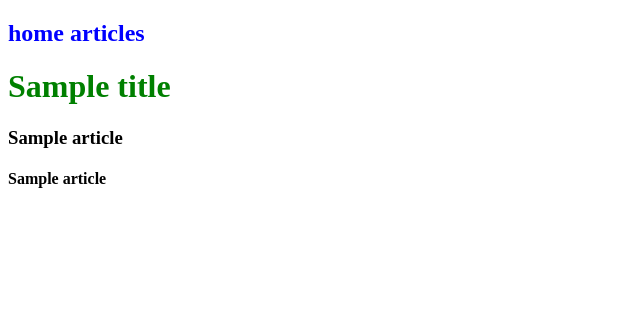
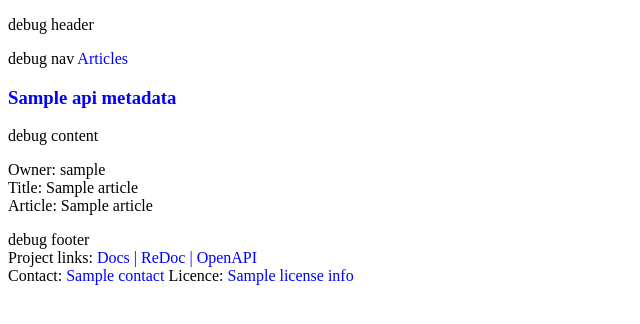
Before and after one commit to surugh/FastAPI_SQLAlchemy_Jinja, a FastAPI app: template templates/article.html in a window 1280 px wide. Shown: the top 324 px of the page, without its empty margins (0-640 px from the left). Run offline with FastAPI, Linux system fonts and the light colour scheme; the template is opened without the code that fills it: most values are stand-ins (such as "Sample title", 1, 10 or a date in 2020); parts of the project's set-up code (start-up, migrations or seed data) failed here and were passed over.

Commit message:
Add files via upload

```diff
--- a/api/api.py
+++ b/api/api.py
@@ -4,7 +4,7 @@ from db import db_func
 from typing import List
 from fastapi import APIRouter, HTTPException
 
-api_router = APIRouter(prefix='/api')
+api_router = APIRouter(prefix='/api', tags=['api'])
 
 
 @api_router.get("/users", response_model=List[schemas.User])
--- a/handlers.py
+++ b/handlers.py
@@ -1,31 +1,38 @@
 from api import api
+from config import API_METADATA
 from fastapi import APIRouter, Request
 from fastapi.responses import HTMLResponse
 from fastapi.templating import Jinja2Templates
 
-TITLE = "FastAPI & SQLAlchemy & Jinja"
 
-root_router = APIRouter()
+root_router = APIRouter(tags=['www'])
 
 templates = Jinja2Templates(directory="templates")
 
 
 @root_router.get("/", response_class=HTMLResponse)
-async def home(request: Request, title: str = TITLE):
-    content = "PG Tech DeV"
-    context = dict(request=request, title=title, content=content)
-    return templates.TemplateResponse("bak_base.html", context)
+async def home(request: Request, api_metadata: dict = API_METADATA):
+    articles_list: list = await api.get_articles_list()
+    users_list: list = await api.get_users_list()
+    context = dict(request=request, api_metadata=api_metadata,
+                   articles=articles_list, users=users_list)
+    return templates.TemplateResponse("home.html", context)
 
 
 @root_router.get("/articles", response_class=HTMLResponse)
-async def articles(request: Request, title: str = TITLE):
+async def articles(request: Request, api_metadata: dict = API_METADATA):
     articles_list: list = await api.get_articles_list()
-    context = dict(request=request, title=title, articles=articles_list)
-    return templates.TemplateResponse("bak_articles.html", context)
+    users_list: list = await api.get_users_list()
+    context = dict(request=request, api_metadata=api_metadata,
+                   articles=articles_list, users=users_list)
+    return templates.TemplateResponse("home.html", context)
 
 
 @root_router.get("/article/{article_id}", response_class=HTMLResponse)
-async def article(request: Request, article_id: int, title: str = TITLE):
+async def article(request: Request, article_id: int,
+                  api_metadata: dict = API_METADATA):
     article_dict: int = await api.get_article_by_id(article_id)
-    context = dict(request=request, title=title, article=article_dict)
-    return templates.TemplateResponse("bak_article.html", context)
+    users_list: list = await api.get_users_list()
+    context = dict(request=request, api_metadata=api_metadata,
+                   article=article_dict, users=users_list)
+    return templates.TemplateResponse("article.html", context)
--- a/main.py
+++ b/main.py
@@ -5,25 +5,17 @@ from api.api import api_router
 from handlers import root_router
 from fastapi.staticfiles import StaticFiles
 from db.database import database, metadata, engine
+from config import API_METADATA
 
-description = """
-PG Tech DEV
-"""
 
 app = FastAPI(
-    title="FastAPI & SQLAlchemy & Jinja",
-    description=description,
-    version="0.0.1",
-    terms_of_service="https://opensource.org/licenses/MIT",
-    contact={
-        "name": "Paranoya Games",
-        "url": "https://t.me/paranoya_games",
-        "telegram": "https://t.me/get_gl",
-    },
-    license_info={
-        "name": "MIT",
-        "url": "https://opensource.org/licenses/MIT",
-    },
+    title=API_METADATA.get("title"),
+    version=API_METADATA.get("version"),
+    description=API_METADATA.get("description"),
+    terms_of_service=API_METADATA.get("terms_of_service"),
+    contact=API_METADATA.get("contact"),
+    license_info=API_METADATA.get("license_info"),
+    openapi_url="/api/openapi.json"
 )
 
 app.mount("/static", StaticFiles(directory="static"), name="static")
--- a/static/styles.css
+++ b/static/styles.css
@@ -1,7 +1,3 @@
-h1 {
-    color: green;
-}
-
 a {
     color: blue;
     text-decoration: none;
--- a/templates/article.html
+++ b/templates/article.html
@@ -1,11 +1,9 @@
 {% extends "base.html" %}
 
 {% block content %}
-    <h1>{{ title }}</h1>
-    <h3>
-    {{ article.title }}<br>
-    </h3>
-    <h4>
-    {{ article.article }}
-    </h4>
+    <p>
+    Owner: {{ article.owner.username}}<br>
+    Title: {{ article.title }}<br>
+    Article: {{ article.article }}
+    </p>
 {% endblock content %}
--- a/templates/base.html
+++ b/templates/base.html
@@ -1,24 +1,17 @@
 <!DOCTYPE html>
 <html lang="en">
 <head>
-    <meta charset="UTF-8">
-    <title>{% block title %}{{ title }}{% endblock title %}</title>
-    <link href="{{ url_for('static', path='/styles.css') }}"
-          rel="stylesheet" type="text/css">
+  {% include 'include/head.html' ignore missing %}
 </head>
 <body>
-    <header>
-        <h2>
-        <nav>
-        {% for menu_item in ["home", "articles"] %}
-            <a href="{{ url_for(menu_item) }}">{{ menu_item }}</a>
-        {% endfor %}
-        </nav>
-        </h2>
-    </header>
-    {% block content %}
-        <h1>{{ title }}</h1>
-        <h3><a href="https://t.me/paranoya_games">{{ content }}</a></h3>
-    {% endblock content %}
+  <header>
+    {% include 'include/header.html' ignore missing %}
+  </header>
+  debug content<br>
+{% block content %}
+{% endblock content %}
+  <footer>
+    {% include 'include/footer.html' ignore missing %}
+  </footer>
 </body>
 </html>
--- /dev/null
+++ b/templates/include/footer.html
@@ -0,0 +1,22 @@
+<footer>
+    <p>debug footer<br>
+    Project links:
+        <a href="{{ api_metadata.contact.url }}docs">
+            Docs |
+        </a>
+        <a href="{{ api_metadata.contact.url }}redoc">
+            ReDoc |
+        </a>
+        <a href="{{ api_metadata.contact.url }}api/openapi.json">
+            ОpenAPI
+        </a><br>
+    Contact:
+        <a href="{{ api_metadata.contact.telegram }}">
+            {{ api_metadata.contact.name }}
+        </a>
+    Licence:
+        <a href="{{ api_metadata.license_info.url }}">
+            {{ api_metadata.license_info.name }}
+        </a><br>
+    </p>
+</footer>
--- /dev/null
+++ b/templates/include/head.html
@@ -0,0 +1,4 @@
+<meta charset="UTF-8">
+<title>{% block title %}{{ api_metadata.title }}{% endblock title %}</title>
+<link href="{{ url_for('static', path='/styles.css') }}"
+      rel="stylesheet" type="text/css">
--- /dev/null
+++ b/templates/include/header.html
@@ -0,0 +1,11 @@
+<p>debug header<br>
+    <nav>
+        debug nav
+        <a href="{{ api_metadata.contact.url }}articles">
+            Articles
+        </a><br>
+        <a href="{{ api_metadata.contact.url }}">
+            <h3>{{ api_metadata.title }}</h3>
+        </a>
+    </nav>
+</p>
```
Also changed, not shown: config.py (added, +16 -0 lines), db/db_func.py (+5 -2 lines), requirments.txt (added, +36 -0 lines), templates/home.html (added, +14 -0 lines), static/images/favicon.png (added).
